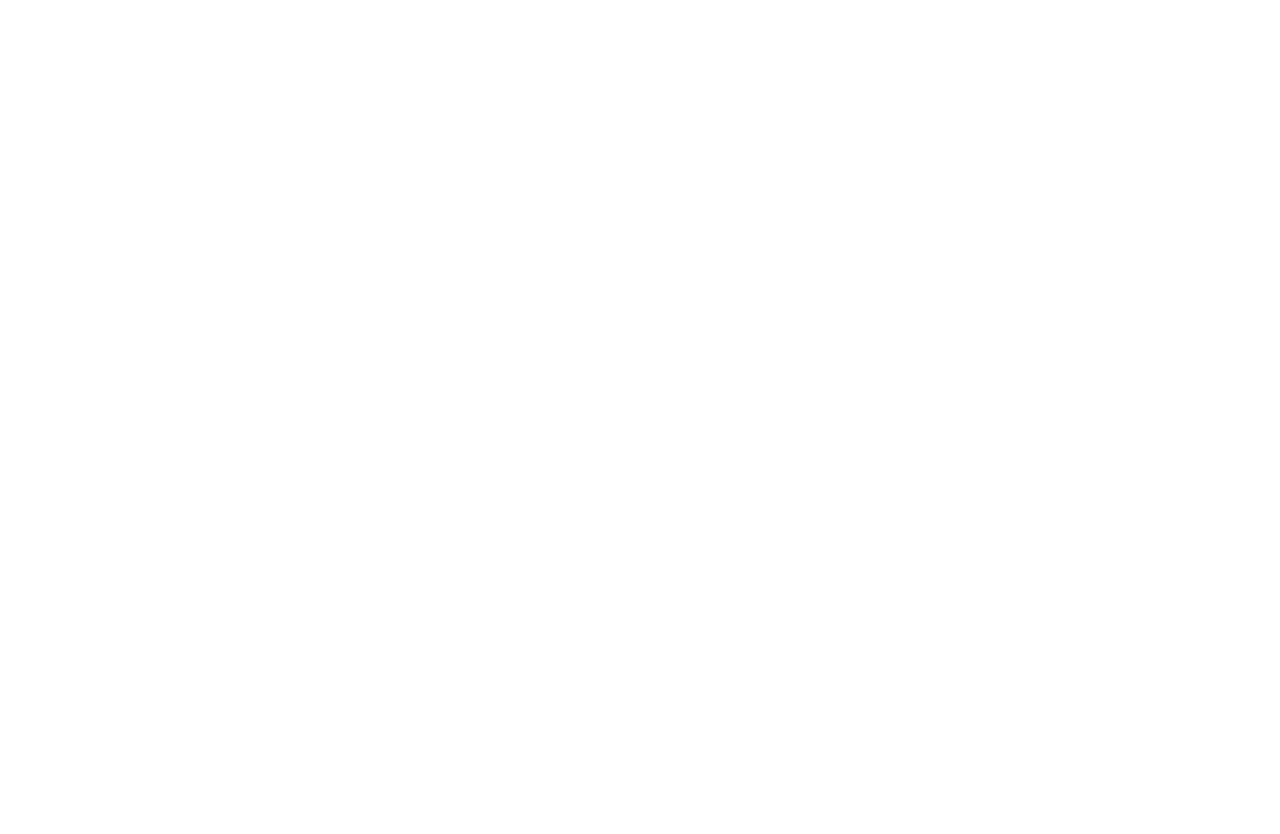
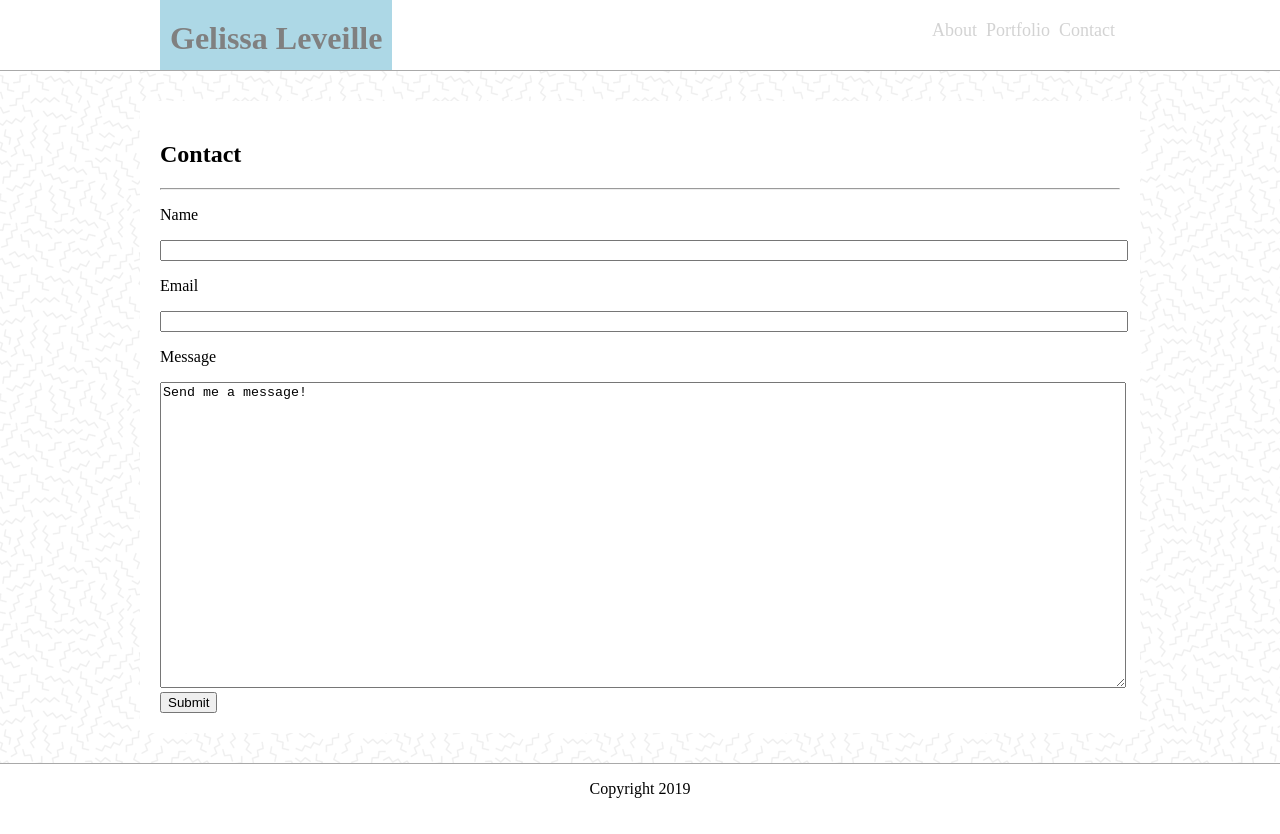
Before and after one commit to gelissa/Basic-Portfolio, a plain HTML site: page contact.html in a window 1280 px wide. Before the commit the page ends 800 px from the top, so only its background shows below. Drawn offline with Linux system fonts and the light colour scheme.

Commit message:
started contact page and contact page styling

```diff
--- a/assets/css/style.css
+++ b/assets/css/style.css
@@ -54,6 +54,23 @@
     margin: 0 15px 15px 0;
 }
 
+
+input[type=text], input[type=email], textarea {
+    width: 100%;
+
+}
+
+
+input [type=submit] {
+    background-color: teal;
+  border: none;
+  color: white;
+  padding: 16px 32px;
+  text-decoration: none;
+  margin: 4px 2px;
+  cursor: pointer;
+}
+
 /* footer style */
 
 footer {
--- a/contact.html
+++ b/contact.html
@@ -0,0 +1,56 @@
+<!DOCTYPE html>
+<html lang="en">
+
+<head>
+    <meta charset="UTF-8">
+    <meta name="viewport" content="width=device-width, initial-scale=1.0">
+    <meta http-equiv="X-UA-Compatible" content="ie=edge">
+    <link rel="stylesheet" href="./assets/css/style.css">
+    <title>Gelissa's Portfolio</title>
+</head>
+
+<body>
+    <!--top of page-->
+    <header>
+        <div class="headerContainer">
+            <h1>Gelissa Leveille</h1>
+            <nav>
+                <!--option shift down to copy identical lines-->
+                <a href="index.html">About</a>
+                <a href="portfolio.html">Portfolio</a>
+                <a href="contact.html">Contact</a>
+            </nav>
+        </div>
+    </header>
+
+
+    <!--starting page content-->
+    <section>
+        <div>
+            <h2>Contact</h2>
+            <hr>
+            <form>
+                <p>Name</p>
+                <input type="text" name="name">
+                <br>
+                <p>Email</p>
+                <input type="email" name="email">
+                <br>
+                <p>Message</p>
+
+                <textarea name="message" rows="20" cols="150">Send me a message!</textarea>
+
+                <br>
+                <input type="submit" value="Submit">
+            </form>
+        </div>
+    </section>
+
+</body>
+
+<footer>
+    <p>Copyright 2019</p>
+
+</footer>
+
+</html>
```
